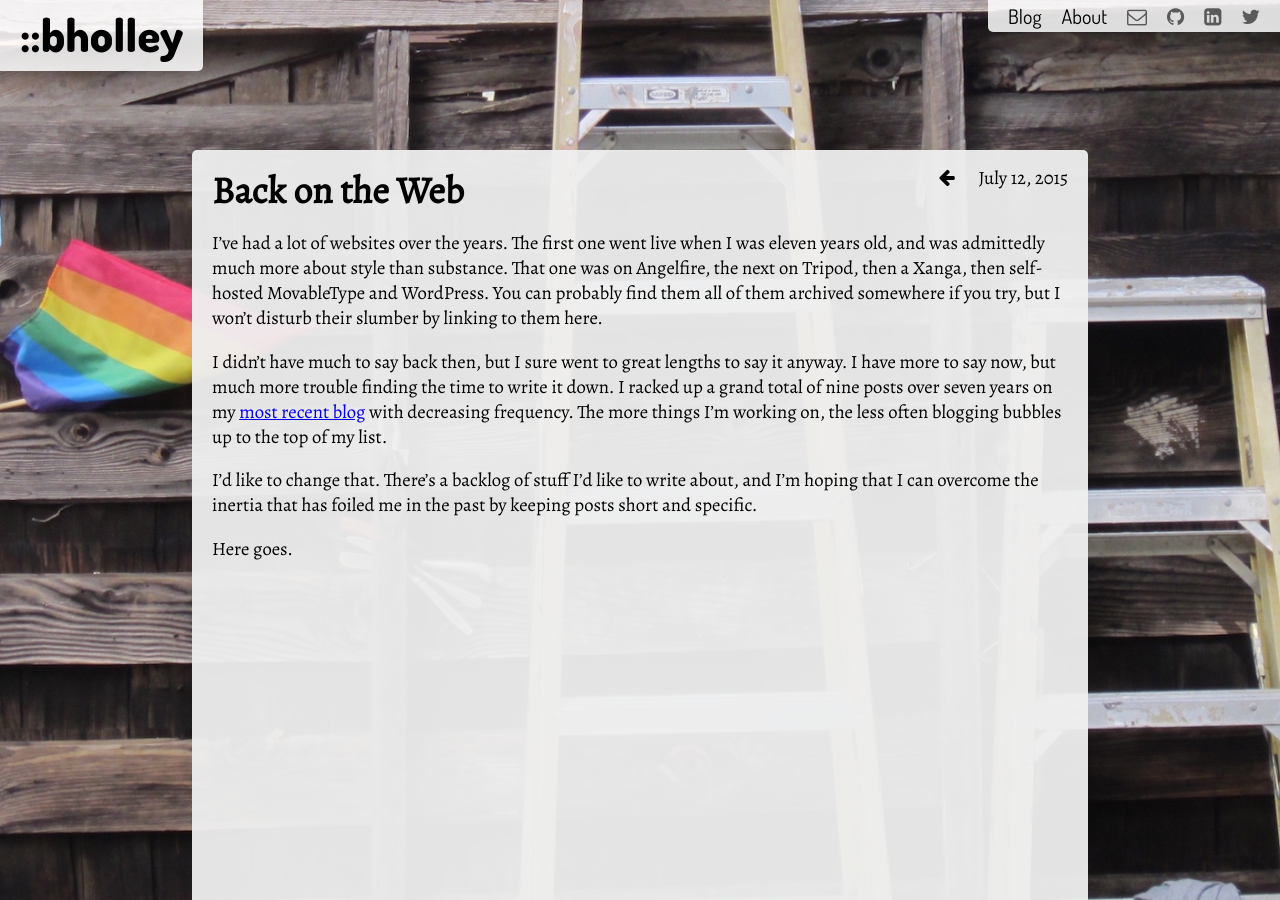
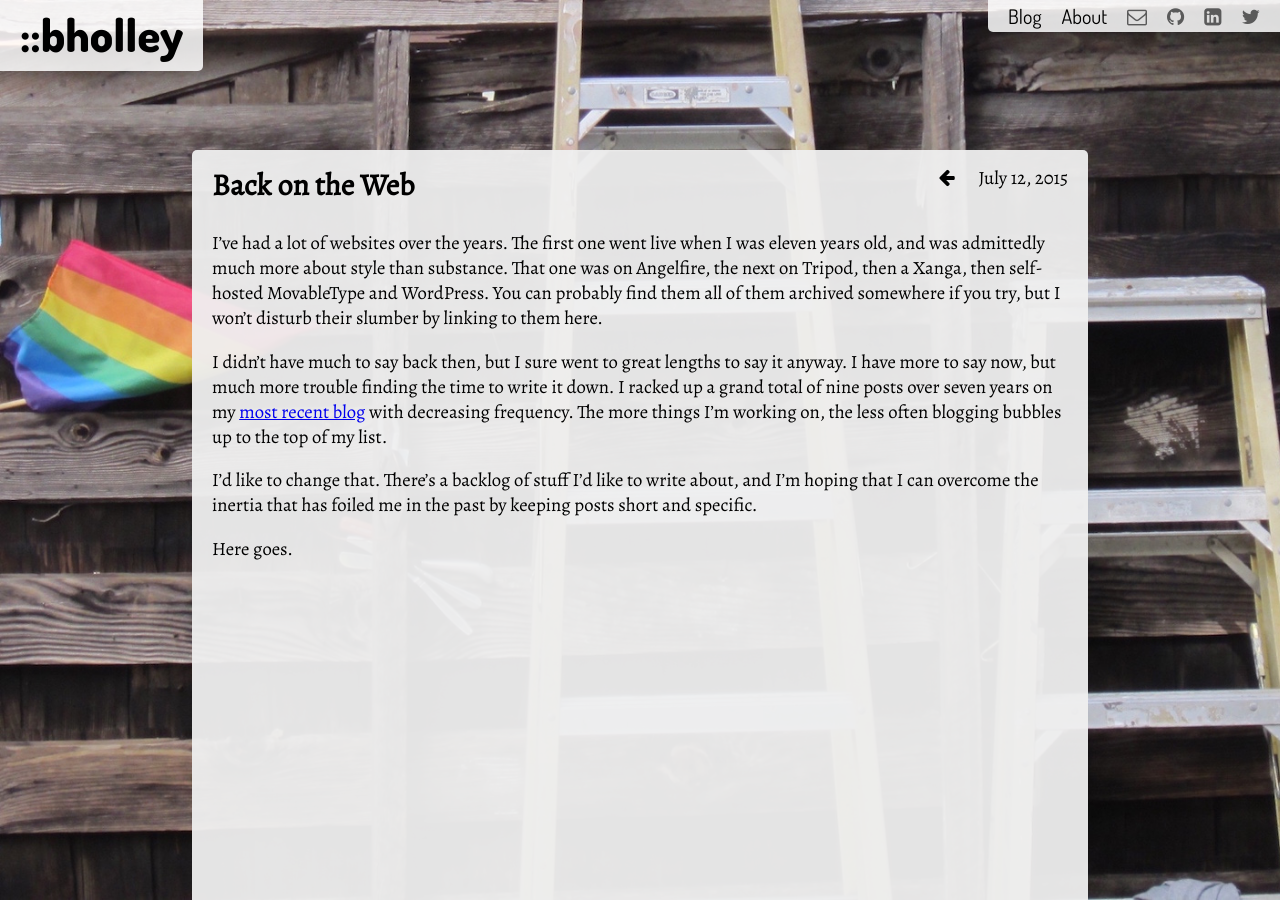
Before and after one commit to bholley/bholley.github.io, a Jekyll site: the page built from _posts/2015-07-12-back-on-the-web.markdown, in a window 1280 px wide. Built offline with Jekyll 4.4.1, drawn with Linux system fonts in a browser that asks for light colours; nearby versions of some CDN libraries.

Commit message:
Layout fixes for titles.

```diff
--- a/_includes/postbody.html
+++ b/_includes/postbody.html
@@ -10,7 +10,7 @@
         <a href="{{ page.previous.url }}" class="fa fa-arrow-right"></a>
         {% endif %}
       </div>
-      <div id="contentpane-header-left">
+      <div id="contentpane-header-left" title="{{ page.title }}">
         <h1 class="posttitle">{{ page.title }}<a href="{{ page.url }}" class="fa fa-link"></a></h1>
       </div>
     </div>
--- a/style.css
+++ b/style.css
@@ -199,10 +199,11 @@ body {
 #contentpane-header-left {
   float: left;
   margin-top: 15px;
-  width: calc(100% - 160px);
+  width: calc(100% - 200px);
 }
 
 #contentpane-header-left h1 {
+  font-size: 30px;
   padding-left: 20px;
   margin-top: 0px;
   margin-bottom: 0px;
@@ -212,7 +213,6 @@ body {
   cursor: default;
 }
 
-@media (max-width: 800px) { #contentpane-header-left h1 { font-size: 30px; } }
 @media (max-width: 600px) { #contentpane-header-left h1 { font-size: 14pt; font-weight: normal; line-height: 26px; } }
 
 .posttitle a {
```
